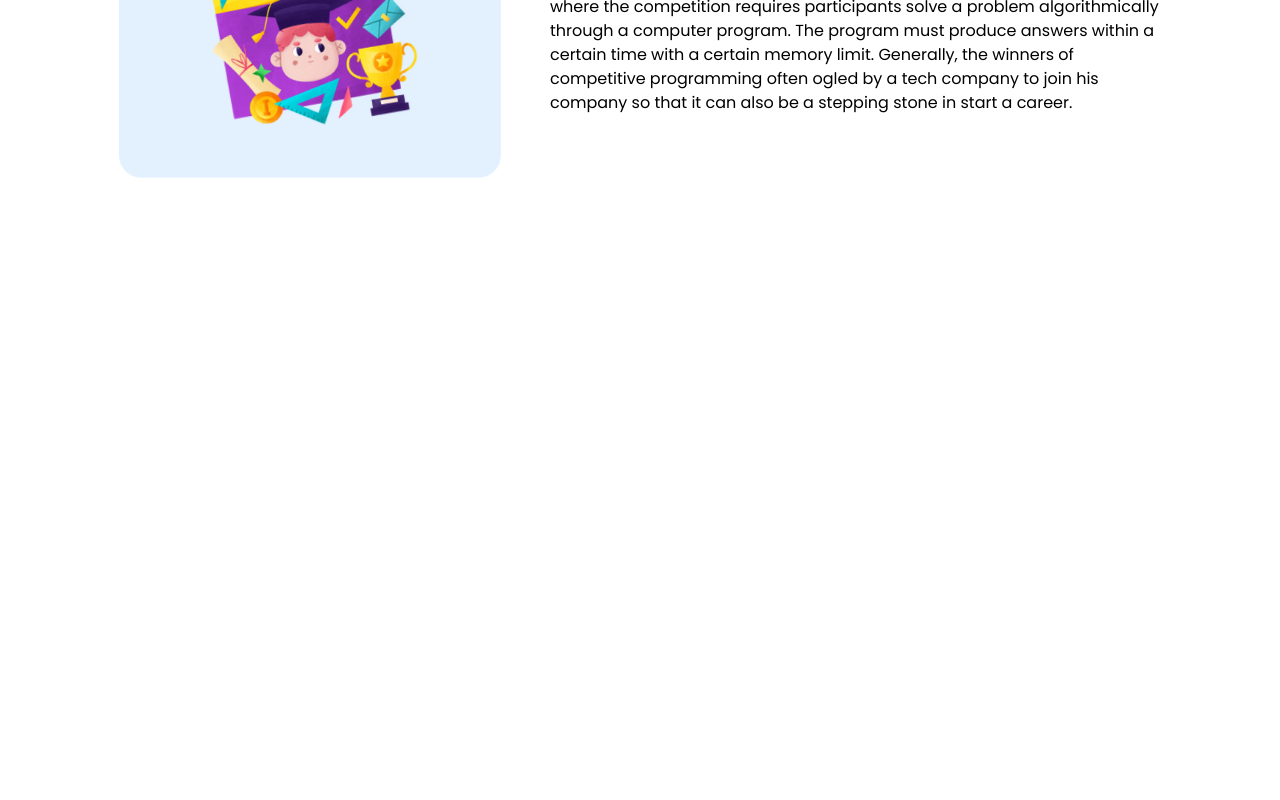
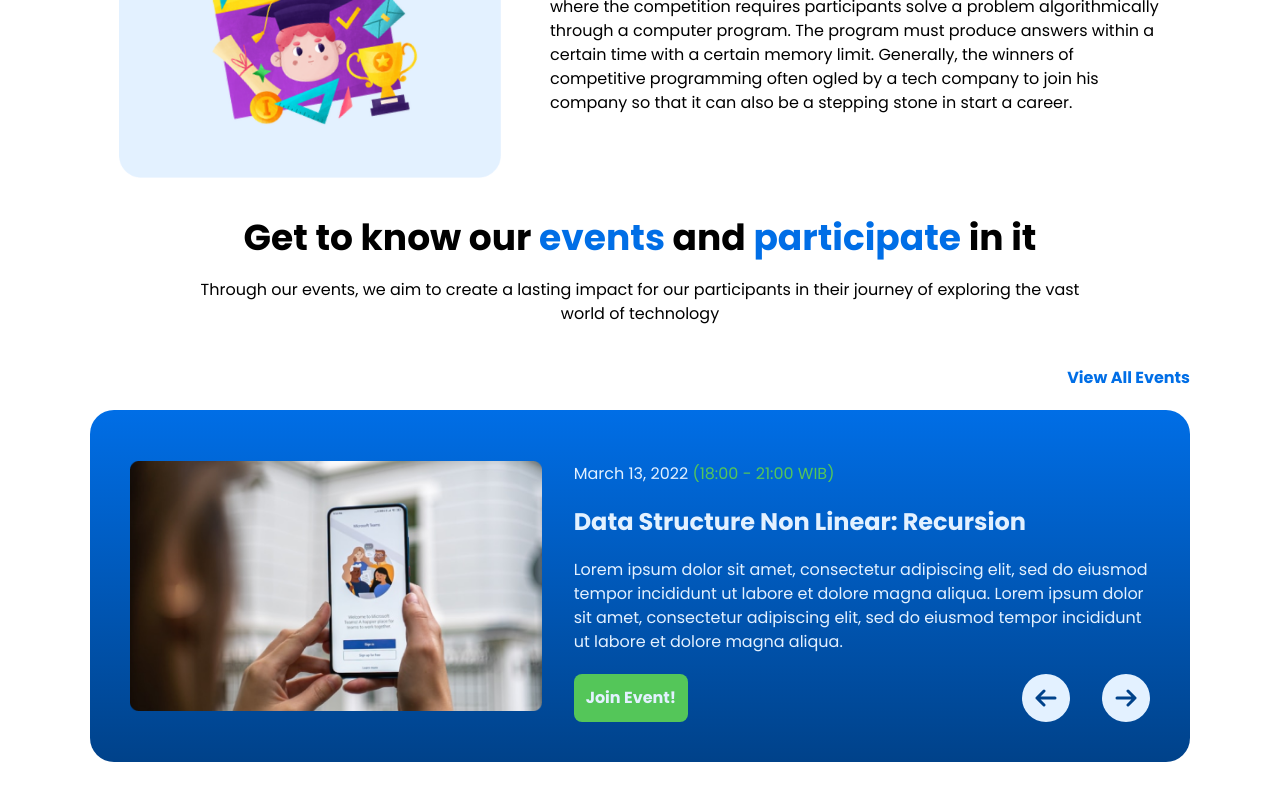
Before and after one commit to GunadarmaIO-Community/Frontend-Website-GunadarmaIO, a Next.js app: page / in a window 1280 px wide. Shown: the part 570-1370 px from the top of the page. Before the commit the page ends 828 px from the top, so only its background shows below. Built offline with nearby package versions, Linux system fonts and the light colour scheme.

Commit message:
add event section

```diff
--- /dev/null
+++ b/src/components/modules/Event.tsx
@@ -0,0 +1,95 @@
+import { NextImage } from '@/elements/NextImage/NextImage'
+import Link from 'next/link'
+
+export default function Event() {
+  return (
+    <div className='mt-10 flex flex-col'>
+      <div className='flex justify-center'>
+        <div className='w-full xl:w-4/5'>
+          <h1 className='text-center font-bold'>
+            Get to know our <span className='text-primary-500'>events</span> and{' '}
+            <span className='text-primary-500'>participate</span> in it
+          </h1>
+          <p className='pt-5 text-center'>
+            Through our events, we aim to create a lasting impact for our
+            participants in their journey of exploring the vast world of
+            technology
+          </p>
+        </div>
+      </div>
+      <div className='mt-10 flex justify-end'>
+        <Link href='/'>
+          <a className='font-bold text-primary-500 hover:opacity-75'>
+            View All Events
+          </a>
+        </Link>
+      </div>
+      <div className='mt-5 rounded-[24px] bg-gradient-to-b from-primary-500 to-primary-700'>
+        <div className='m-5 flex flex-col items-center md:gap-8 lg:m-10 lg:flex-row'>
+          <div className='w-full lg:w-5/12'>
+            <NextImage
+              className='relative h-[200px] md:w-full lg:h-[250px]'
+              src='/assets/images/event.png'
+              layout='fill'
+              objectFit='contain'
+            />
+          </div>
+          <div className='mt-3 flex w-full flex-col gap-y-5 text-secondary-500 lg:w-7/12'>
+            <p>
+              March 13, 2022{' '}
+              <span className='text-[#54C659]'>(18:00 - 21:00 WIB)</span>
+            </p>
+            <h3 className='font-bold'>Data Structure Non Linear: Recursion</h3>
+            <p>
+              Lorem ipsum dolor sit amet, consectetur adipiscing elit, sed do
+              eiusmod tempor incididunt ut labore et dolore magna aliqua. Lorem
+              ipsum dolor sit amet, consectetur adipiscing elit, sed do eiusmod
+              tempor incididunt ut labore et dolore magna aliqua.{' '}
+            </p>
+            <div className='flex flex-row'>
+              <div className='flex w-full shrink'>
+                <button className='rounded-[8px] bg-[#54C659] p-3 font-bold hover:opacity-75'>
+                  Join Event!
+                </button>
+              </div>
+              <div className='mr-8 flex shrink-0'>
+                <button className='rounded-full bg-secondary-500 p-3 hover:opacity-75'>
+                  <svg
+                    xmlns='http://www.w3.org/2000/svg'
+                    className='h-6 w-6 stroke-primary-700'
+                    fill='none'
+                    viewBox='0 0 24 24'
+                    strokeWidth={3}
+                  >
+                    <path
+                      strokeLinecap='round'
+                      strokeLinejoin='round'
+                      d='M10 19l-7-7m0 0l7-7m-7 7h18'
+                    />
+                  </svg>
+                </button>
+              </div>
+              <div className='flex shrink-0'>
+                <button className='rounded-full bg-secondary-500 p-3 hover:opacity-75'>
+                  <svg
+                    xmlns='http://www.w3.org/2000/svg'
+                    className='h-6 w-6 stroke-primary-700'
+                    fill='none'
+                    viewBox='0 0 24 24'
+                    strokeWidth={3}
+                  >
+                    <path
+                      strokeLinecap='round'
+                      strokeLinejoin='round'
+                      d='M14 5l7 7m0 0l-7 7m7-7H3'
+                    />
+                  </svg>
+                </button>
+              </div>
+            </div>
+          </div>
+        </div>
+      </div>
+    </div>
+  )
+}
--- a/src/pages/index.tsx
+++ b/src/pages/index.tsx
@@ -3,6 +3,7 @@ import { Layout } from 'src/layouts/Main/Layout'
 
 import { Seo } from '@/elements/Seo/Seo'
 import Intro from '@/modules/Intro'
+import Event from '@/modules/Event'
 
 export default function IndexPage() {
   return (
@@ -13,6 +14,7 @@ export default function IndexPage() {
         <section className=''>
           <div className='layout min-h-screen py-20'>
             <Intro />
+            <Event />
           </div>
         </section>
       </main>
```
Also changed, not shown: public/assets/images/event.png (added).
